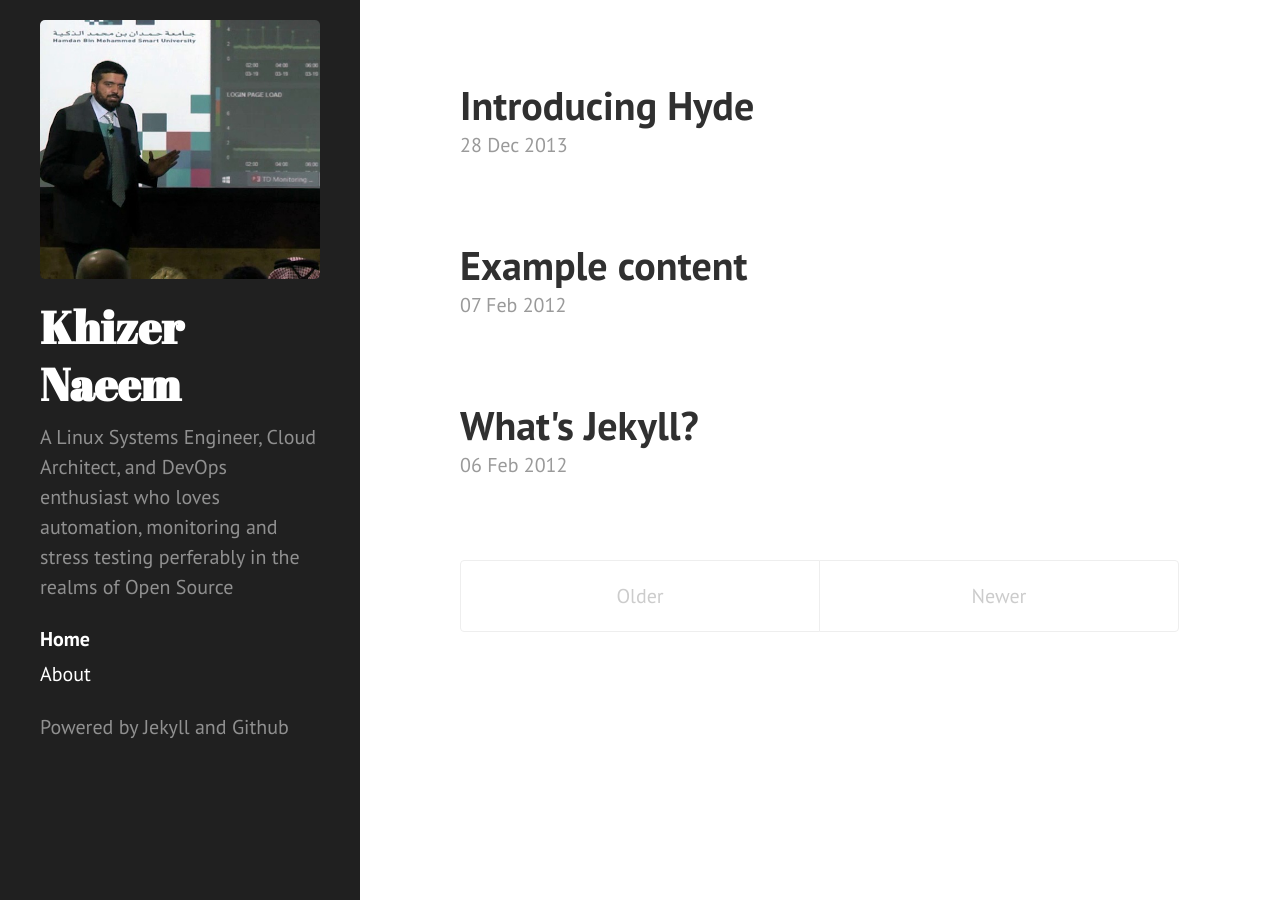
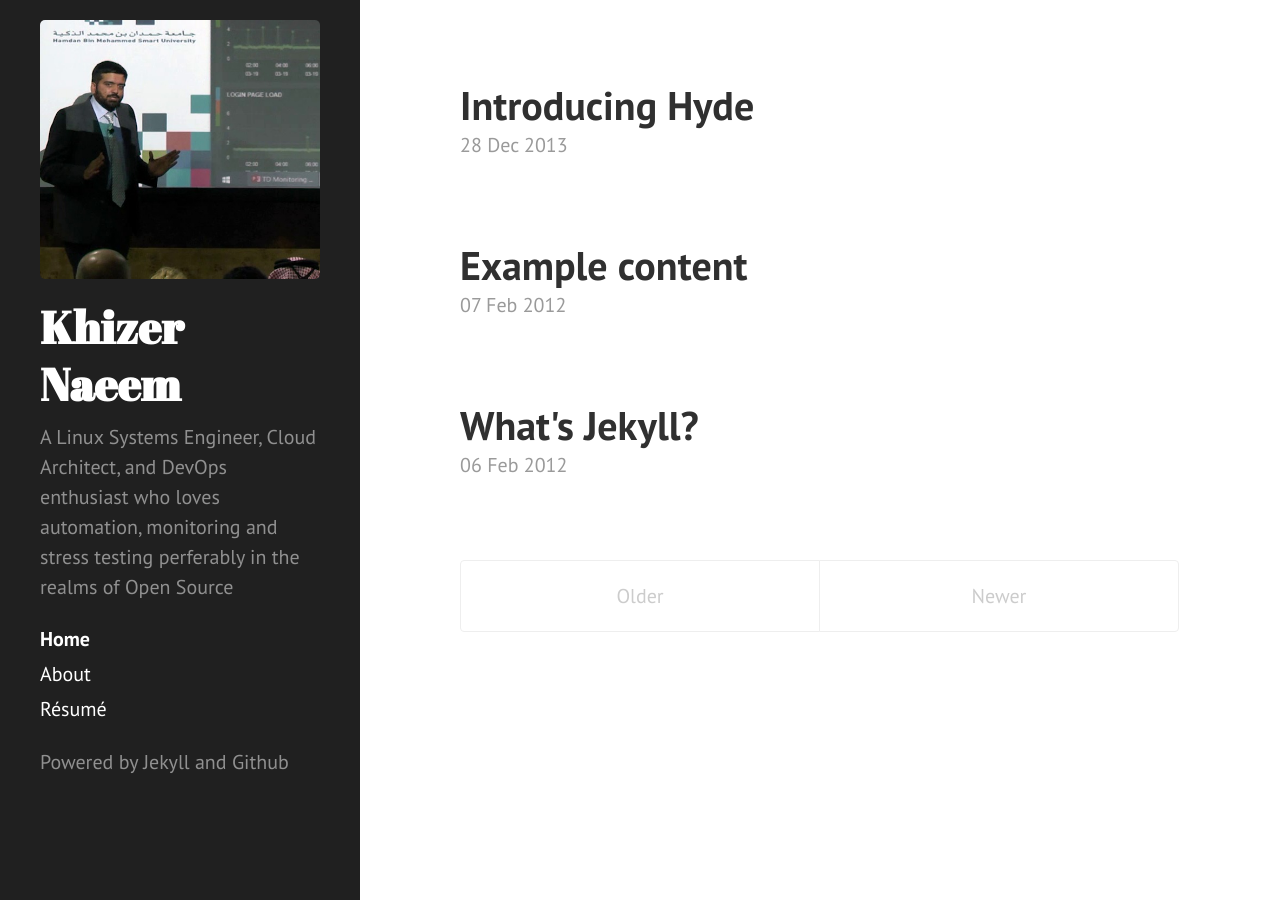
Before and after one commit to kxr/kxr.github.io, a Jekyll site: the page built from index.html, in a window 1280 px wide. Built offline with Jekyll 4.4.1, drawn with Linux system fonts in a browser that asks for light colours; Markdown is read by kramdown in place of the engine named in the settings; the list of posts is cut into pages by our own code.

Commit message:
side bar Résumé

```diff
--- a/_includes/sidebar.html
+++ b/_includes/sidebar.html
@@ -1,7 +1,7 @@
 <div class="sidebar">
   <div class="container sidebar-sticky">
     <div class="sidebar-about">
-      <img class = "profile-pic"src="/public/profile-pic.jpg" />
+      <img class="profile-pic"src="/public/profile-pic.jpg" />
       <h1>
         <a href="{{ site.baseurl }}">
           {{ site.title }}
@@ -26,6 +26,7 @@
           {% endif %}
         {% endif %}
       {% endfor %}
+    <a class="sidebar-nav-item{% if page.url == node.url %} active{% endif %}" href="{{ node.url }}">Résumé</a>
 
     </nav>
 
```
